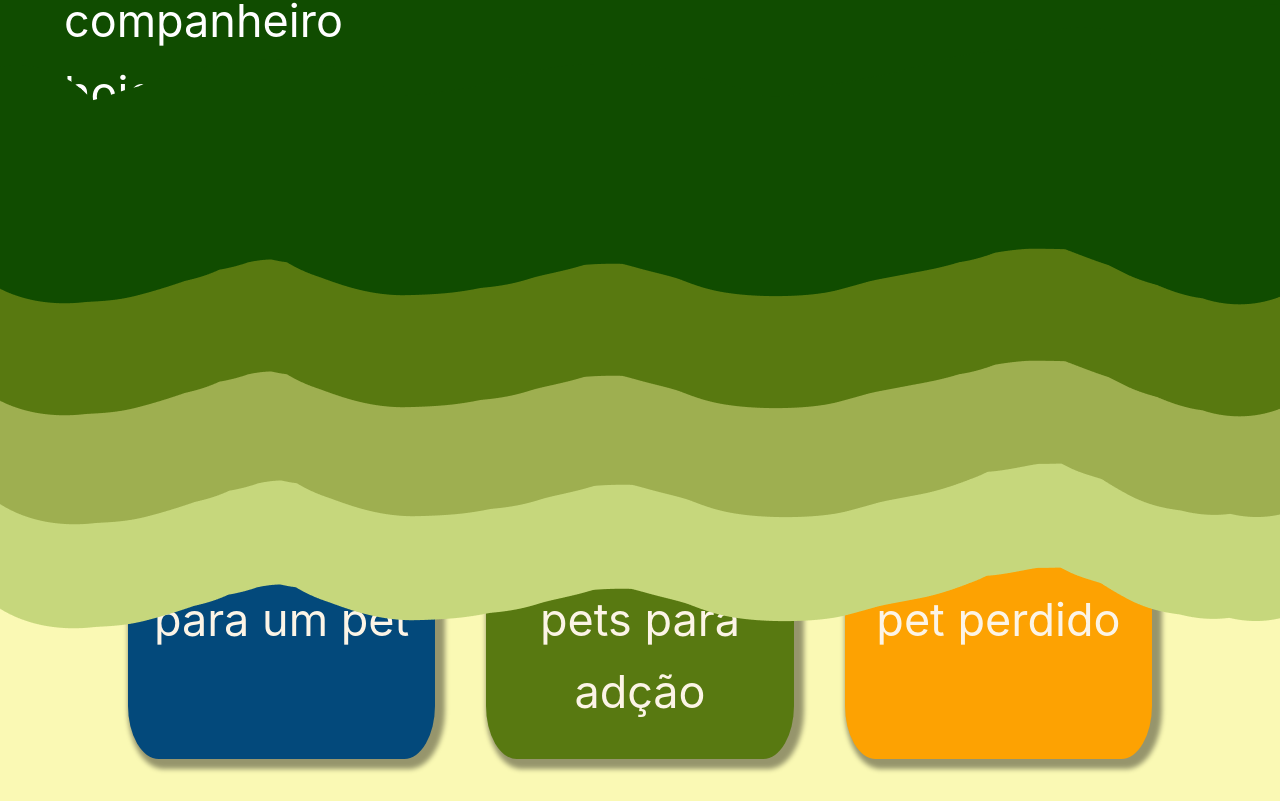
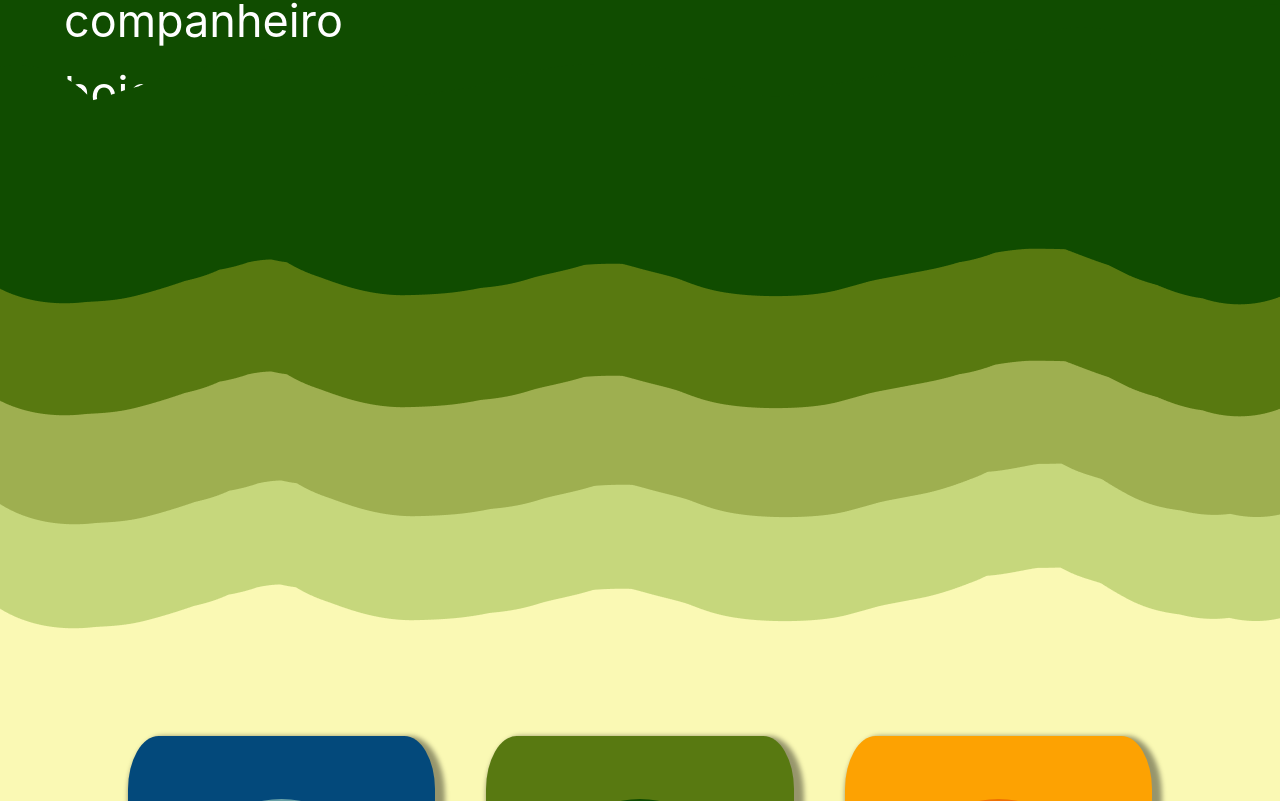
Before and after one commit to CaritasPets/Front-End, a Vue app: page / in a window 1280 px wide. Shown: the part 1139-1940 px from the top of the page. Built offline with nearby package versions, Linux system fonts and the light colour scheme.

Commit message:
FIX: Creating a margin in section funcionalidades for show the components #1

```diff
--- a/src/components/BannerComponent.vue
+++ b/src/components/BannerComponent.vue
@@ -20,13 +20,14 @@ const props = defineProps(['background', 'image', 'title', 'text', 'waves'])
   display: flex;
   align-items: center;
   justify-content: space-between;
-  padding-top: 5%           ;
+  padding-top: 5%;
   padding-left: 5%;
 }
 .texts h1 {
   color: #fff;
   font-size: 600%;
   position: relative;
+  width: 70%;
 
 }
 .texts p {
--- a/src/views/HomeView.vue
+++ b/src/views/HomeView.vue
@@ -61,6 +61,7 @@
         justify-content: space-between;
         flex-wrap: wrap;
         padding: 5% 10%;
+        margin-top: 40%;
     }
     section.info-adocao{
         margin: 2% 0;
```
